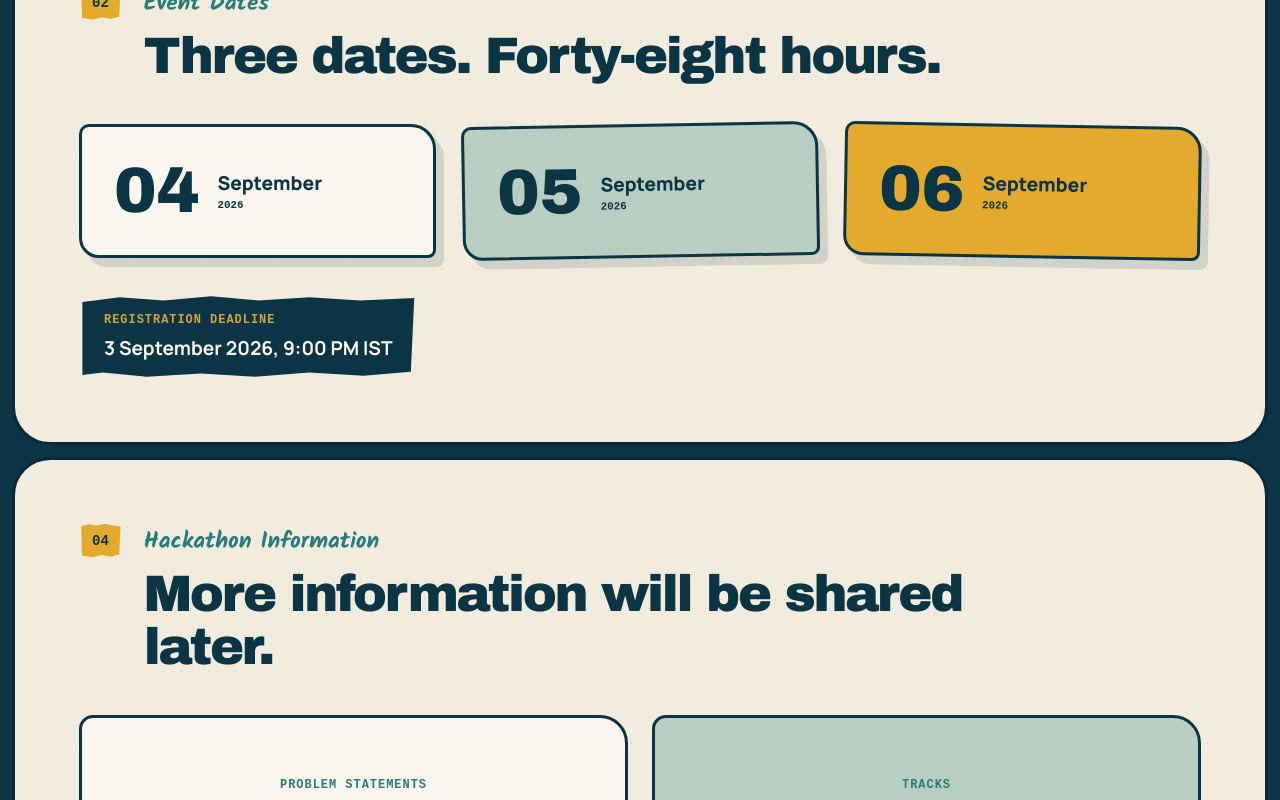
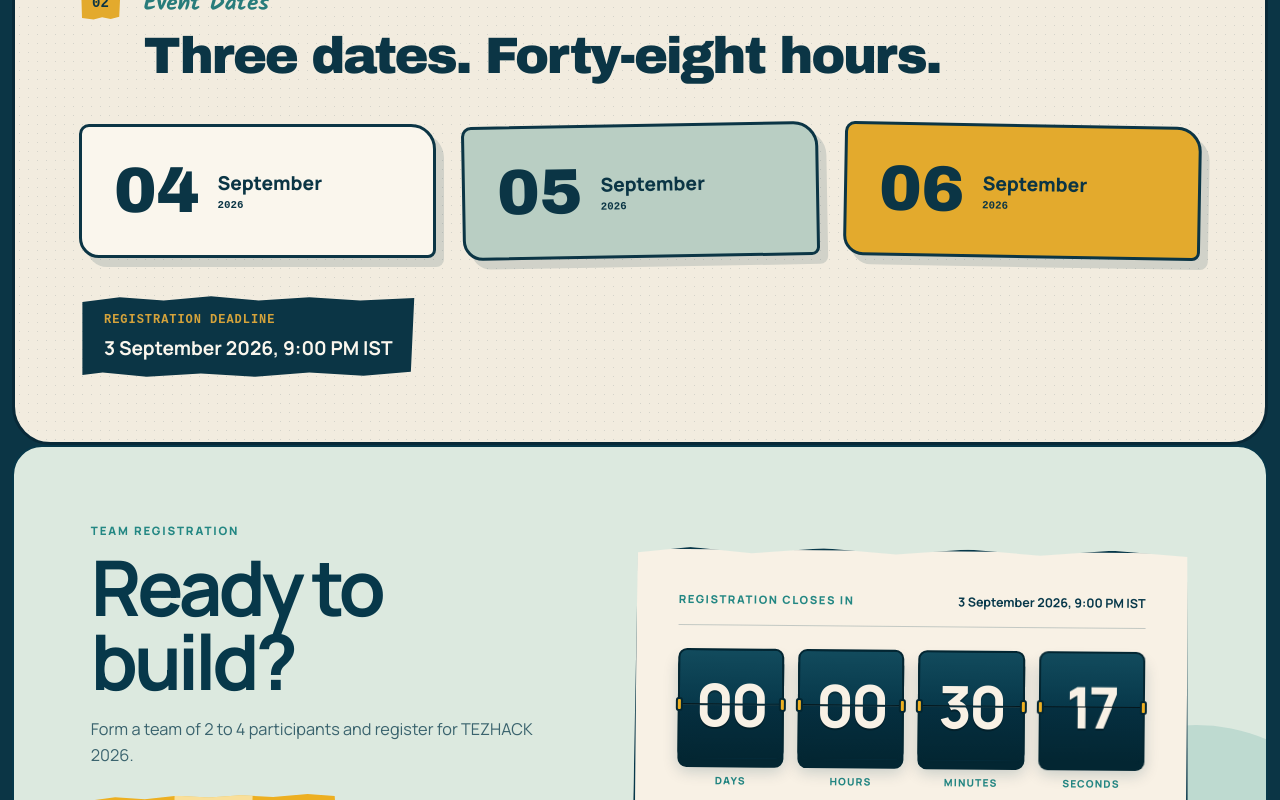
Before and after one commit to ezeehere/tezhack26-registration, a React (Vite) app: page / in a window 1280 px wide. Shown: the part 2000-2800 px from the top of the page. Built offline with nearby package versions, Linux system fonts and the light colour scheme; no server answers; a web font is replaced by a local one.

Commit message:
More changes

```diff
--- a/src/components/EventSections.jsx
+++ b/src/components/EventSections.jsx
@@ -1,4 +1,4 @@
-
+import RegistrationCTA from "./RegistrationCTA";
 const faqItems = [
   {
     question: "Who can participate?",
@@ -159,7 +159,7 @@
         </div>
       </section>
 
-
+      <RegistrationCTA />
 
 
       <section className="tez-content-panel" id="disclosures">
```
